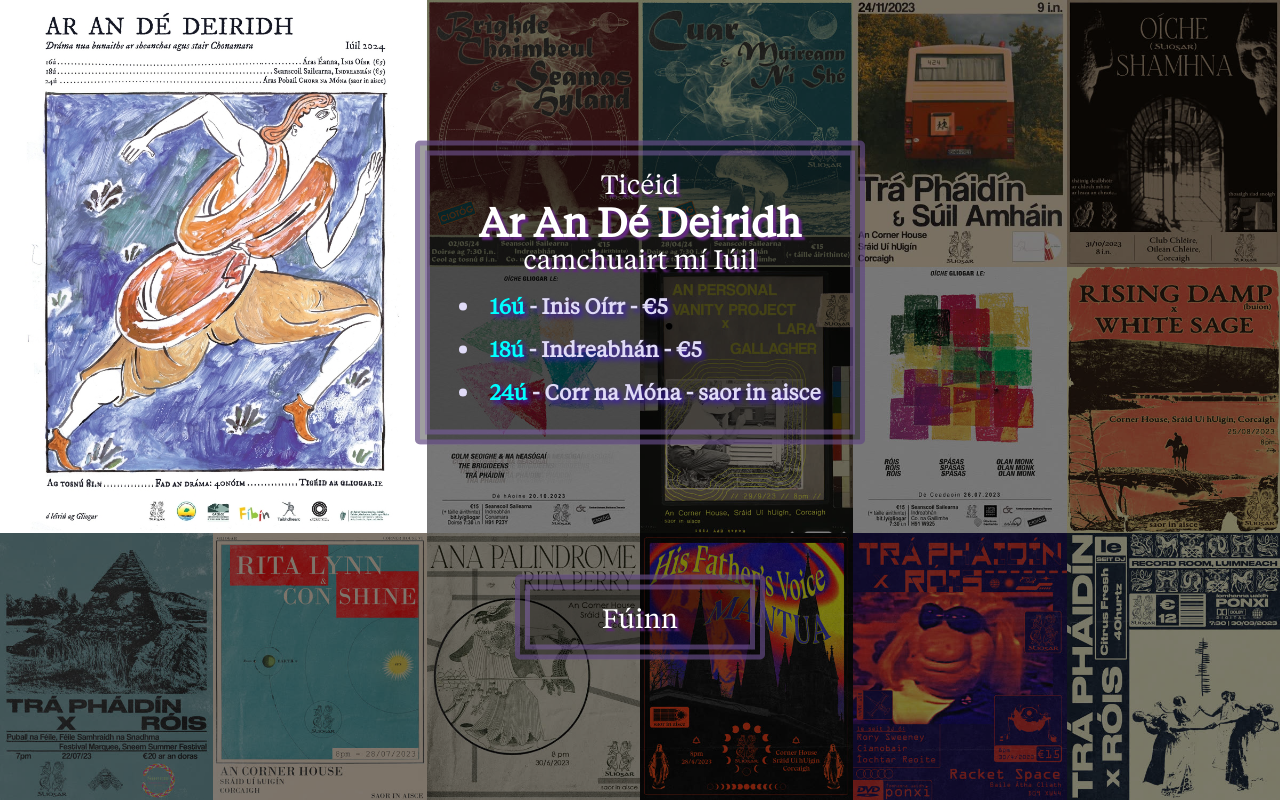
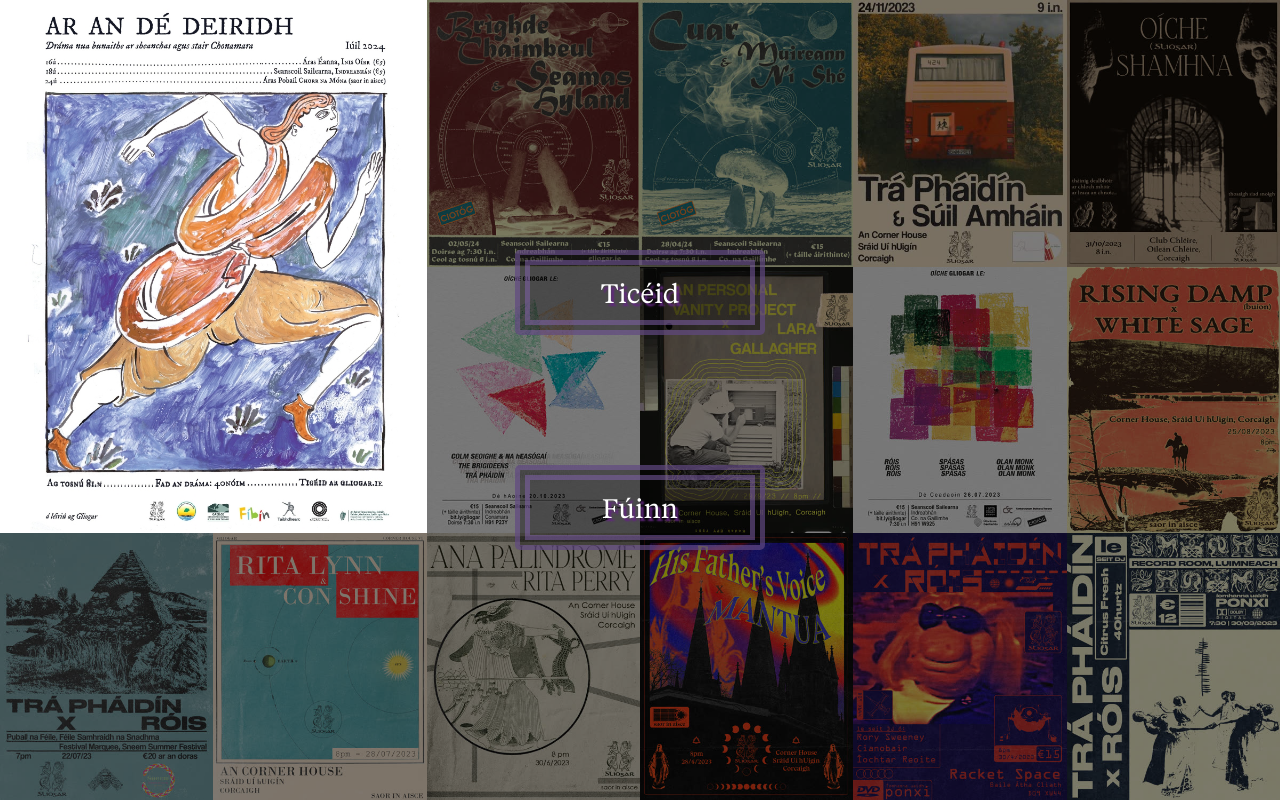
Before and after one commit to rwjhughes/gliogar, a Next.js app: page / in a window 1280 px wide. Shown: the top 800 px of the page. Built offline with nearby package versions, Linux system fonts and the light colour scheme.

Commit message:
diabhal ticeid

```diff
--- a/pages/index.js
+++ b/pages/index.js
@@ -38,14 +38,14 @@ const Index = () => {
         <div className={` ${styles.content} ${styles.ticeid}`}>
           <div className={styles.title}>Ticéid
             <br />
-            <h2>Ar An Dé Deiridh</h2>
+            {/* <h2>Ar An Dé Deiridh</h2>
             camchuairt mí Iúil
             <a href="https://buytickets.at/gliogar/1293982" target="_blank"><li><date>16ú</date> - Inis Oírr - €5</li></a>
             <a href="https://buytickets.at/gliogar/1293993" target="_blank"><li><date>18ú</date> - Indreabhán - €5</li></a>
-            <a href="https://buytickets.at/gliogar/1294006" target="_blank"><li><date>24ú</date> - Corr na Móna - saor in aisce</li></a>
+            <a href="https://buytickets.at/gliogar/1294006" target="_blank"><li><date>24ú</date> - Corr na Móna - saor in aisce</li></a> */}
           </div>
 
-          {/* <div className={styles.tooltip}>diabhal ticéad anseo anois</div> */}
+          <div className={styles.tooltip}>diabhal ticéad anseo anois</div>
         </div>
 
         <div className={` ${styles.content} ${styles.fuinn}`}>
--- a/styles/Home.module.css
+++ b/styles/Home.module.css
@@ -100,7 +100,7 @@
 }
 
 .ticeid {
-  width: 400px;
+  /* width: 400px; */
   margin-bottom: 30px;
   cursor: default;
 }
@@ -120,7 +120,7 @@
   font-size: 15pt;
   position: absolute;
   transition: opacity 0.5s ease-in-out;
-  text-align: justify;
+  /* text-align: justify; */
 }
 
 .content:hover .tooltip {
```
